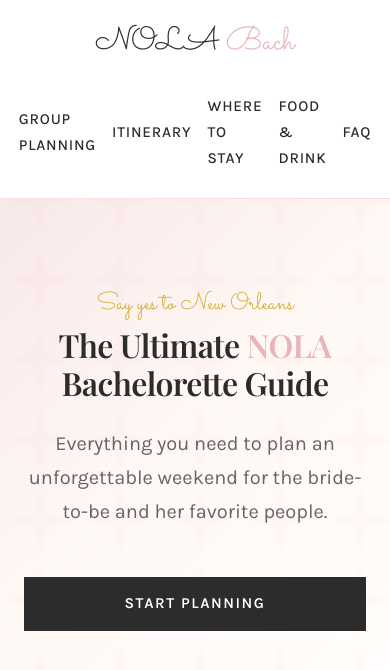
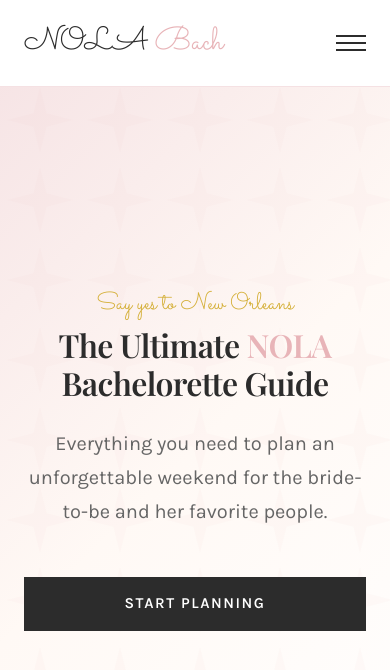
Before and after one commit to sjworth-dev/nolabach, a Jekyll site: the page built from index.html, in a window 390 px wide and 900 px high. Shown: the top 670 px of the window. Built offline with Jekyll 4.4.1, drawn with Linux system fonts in a browser that asks for light colours.

Commit message:
Add mobile hamburger menu navigation
- Added mobile menu toggle button with animated hamburger icon
- Implemented full-screen mobile navigation overlay
- Added JavaScript for toggle functionality
- Menu auto-closes when clicking nav links

Co-Authored-By: Claude Opus 4.5 <noreply@anthropic.com>

```diff
--- a/_includes/header.html
+++ b/_includes/header.html
@@ -1,6 +1,11 @@
 <header class="site-header">
   <div class="header-inner">
     <a href="{{ '/' | relative_url }}" class="logo">NOLA <span>Bach</span></a>
+    <button class="mobile-menu-toggle" aria-label="Toggle menu">
+      <span></span>
+      <span></span>
+      <span></span>
+    </button>
     <nav class="main-nav">
       <a href="{{ '/guides/group-planning/' | relative_url }}">Group Planning</a>
       <a href="{{ '/guides/itinerary/' | relative_url }}">Itinerary</a>
--- a/assets/css/style.css
+++ b/assets/css/style.css
@@ -680,6 +680,41 @@ section {
   }
 }
 
+/* Mobile Menu Toggle */
+.mobile-menu-toggle {
+  display: none;
+  flex-direction: column;
+  justify-content: center;
+  gap: 5px;
+  width: 30px;
+  height: 30px;
+  background: none;
+  border: none;
+  cursor: pointer;
+  padding: 0;
+  z-index: 1001;
+}
+
+.mobile-menu-toggle span {
+  display: block;
+  width: 100%;
+  height: 2px;
+  background: var(--color-secondary);
+  transition: all 0.3s ease;
+}
+
+.mobile-menu-toggle.active span:nth-child(1) {
+  transform: rotate(45deg) translate(5px, 5px);
+}
+
+.mobile-menu-toggle.active span:nth-child(2) {
+  opacity: 0;
+}
+
+.mobile-menu-toggle.active span:nth-child(3) {
+  transform: rotate(-45deg) translate(5px, -5px);
+}
+
 @media (max-width: 768px) {
   h1 {
     font-size: 2.5rem;
@@ -693,13 +728,37 @@ section {
     font-size: 2.75rem;
   }
 
+  .mobile-menu-toggle {
+    display: flex;
+  }
+
   .header-inner {
-    flex-direction: column;
-    gap: var(--spacing-sm);
+    flex-direction: row;
+    justify-content: space-between;
   }
 
   .main-nav {
-    gap: var(--spacing-sm);
+    position: fixed;
+    top: 0;
+    left: 0;
+    right: 0;
+    bottom: 0;
+    background: var(--color-white);
+    flex-direction: column;
+    justify-content: center;
+    align-items: center;
+    gap: var(--spacing-md);
+    transform: translateX(100%);
+    transition: transform 0.3s ease;
+    z-index: 1000;
+  }
+
+  .main-nav.active {
+    transform: translateX(0);
+  }
+
+  .main-nav a {
+    font-size: 1.25rem;
   }
 
   .features-grid {
```
Also changed, not shown: _layouts/default.html (+21 -0 lines).
